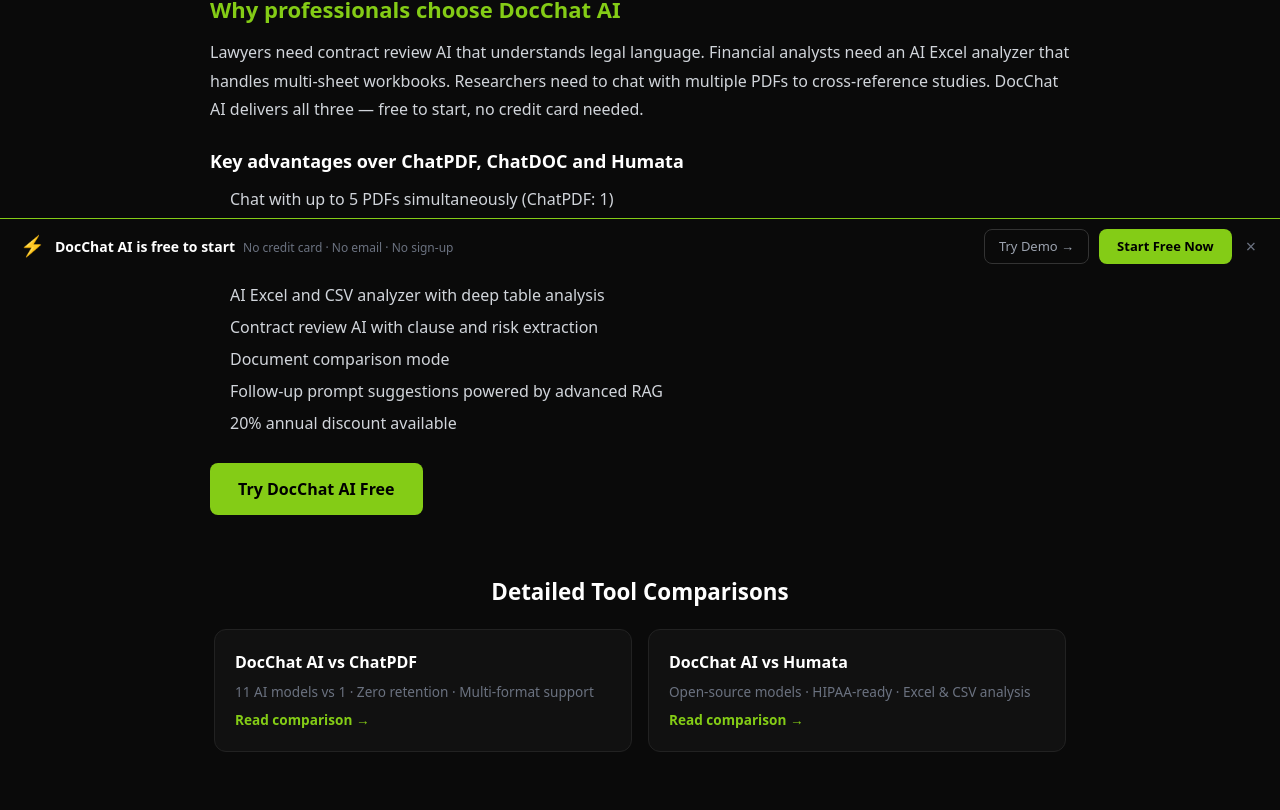
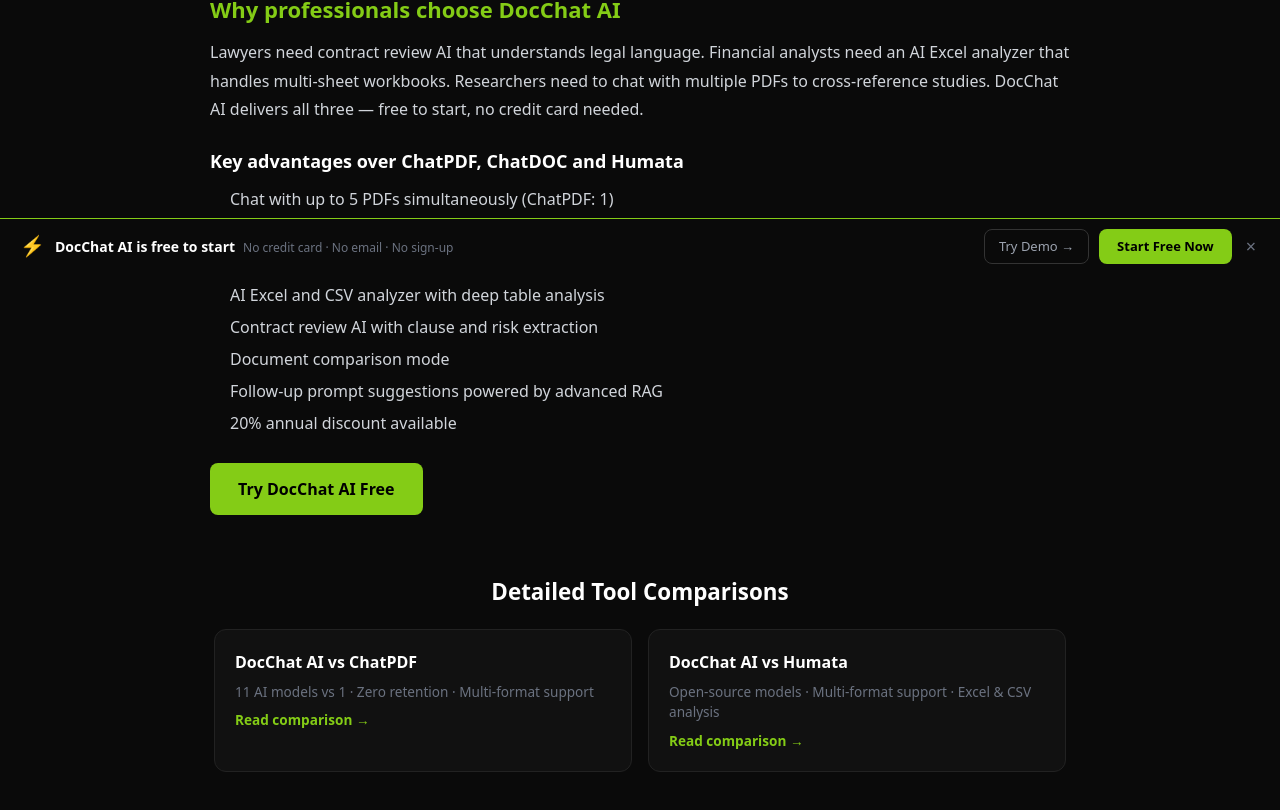
Before and after one commit to justin280/docchat-saas, a Next.js app: page /compare in a window 1280 px wide. Shown: the part 526-1336 px from the top of the page. Built offline with nearby package versions, Linux system fonts and the light colour scheme.

Commit message:
Compare hub: remove HIPAA-ready claim from Humata card

```diff
--- a/app/(pages)/compare/page.js
+++ b/app/(pages)/compare/page.js
@@ -35,7 +35,7 @@ export default function Page() {
         <div style={{display:'grid', gridTemplateColumns:'repeat(auto-fit, minmax(280px,1fr))', gap:'16px'}}>
           {[
             {href:'/compare/chatpdf-vs-docchat', title:'DocChat AI vs ChatPDF', desc:'11 AI models vs 1 · Zero retention · Multi-format support'},
-            {href:'/compare/humata-vs-docchat', title:'DocChat AI vs Humata', desc:'Open-source models · HIPAA-ready · Excel & CSV analysis'},
+            {href:'/compare/humata-vs-docchat', title:'DocChat AI vs Humata', desc:'Open-source models · Multi-format support · Excel & CSV analysis'},
           ].map(({href,title,desc}) => (
             <a key={href} href={href} style={{display:'block', background:'#111', border:'1px solid #222', borderRadius:'12px', padding:'20px', textDecoration:'none', color:'inherit', transition:'border-color 0.2s'}}>
               <div style={{fontWeight:'700', color:'#fff', marginBottom:'8px'}}>{title}</div>
```
